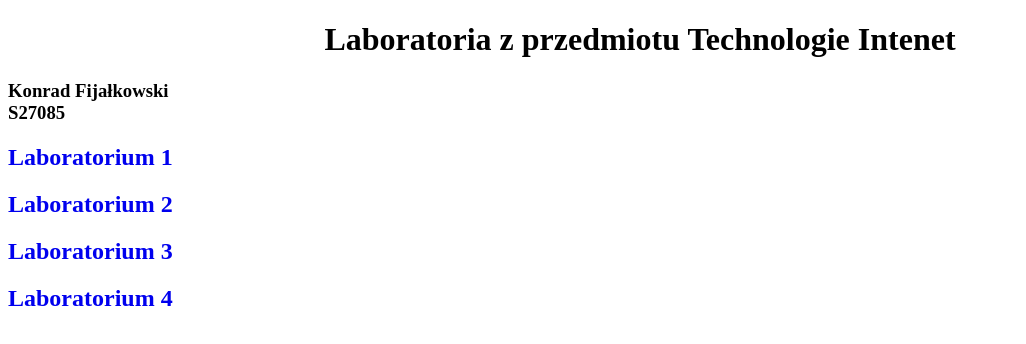
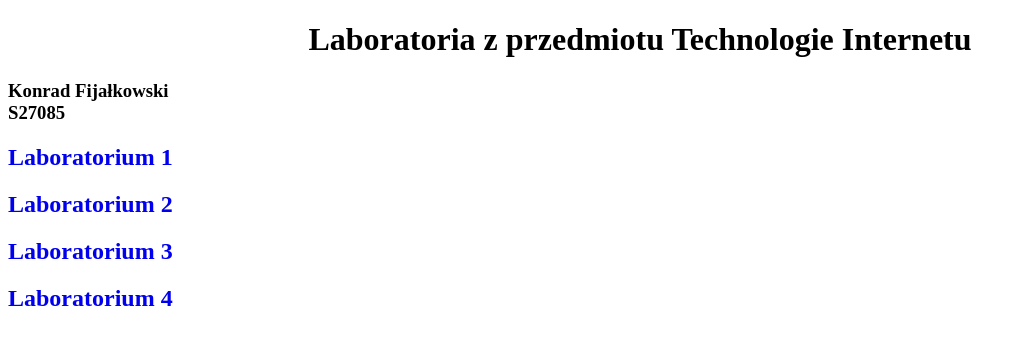
Before and after one commit to s27085/s27085.github.io, a plain HTML site: page index.html in a window 1280 px wide. Shown: the whole page, without its empty margins (0-1026 px from the left). Drawn offline with Linux system fonts and the light colour scheme.

Commit message:
poprawa błędu językowego

```diff
--- a/index.html
+++ b/index.html
@@ -9,7 +9,7 @@
     <link rel="stylesheet" href="style.css">
 </head>
 <body>
-    <h1>Laboratoria z przedmiotu Technologie Intenet</h1>
+    <h1>Laboratoria z przedmiotu Technologie Internetu</h1>
     <h3>Konrad Fijałkowski<br>S27085</h3>
     <h2><a href="lab1/lab1.html">Laboratorium 1</a></h2>
     <h2><a href="lab2/lab2.html">Laboratorium 2</a></h2>
```
